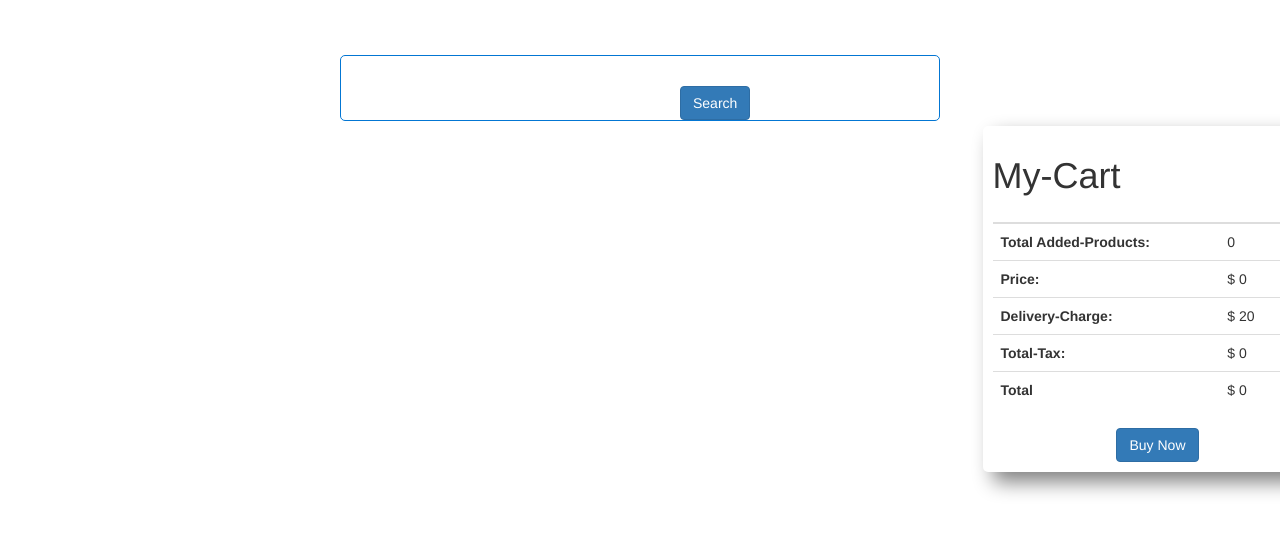
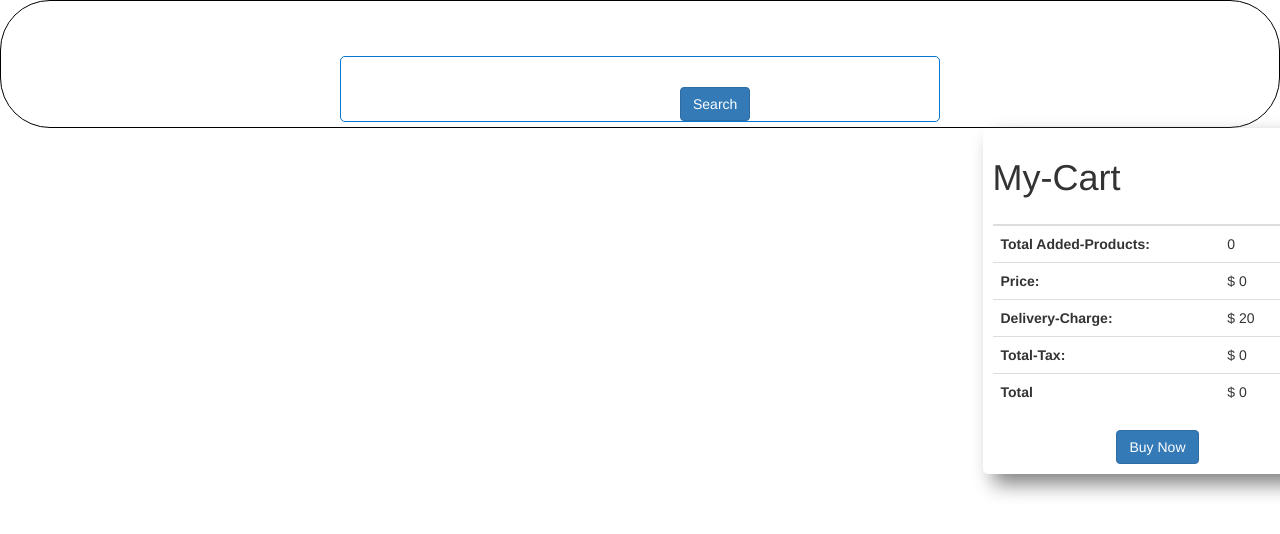
Before and after one commit to Mehedi287/Ranga-Store-A-7, a plain HTML site: page index.html in a window 1280 px wide. In both pictures the pointer is over the element 640 px from the left and 63 px from the top of the page. Drawn offline with nearby package versions, Linux system fonts and the light colour scheme; no server answers.

```diff
--- a/css/style.css
+++ b/css/style.css
@@ -6,12 +6,12 @@ body {
   border: none;
   border-radius: 50px;
   padding: 5px;
-  /* outline: none; */
+  outline: none;
 }
-/* .search-field:hover {
+.search-field:hover {
   outline: none;
   border:1px solid black;
-} */
+}
 .search-box {
   border: 1px solid rgb(3, 118, 211);
   width: 600px;
```
